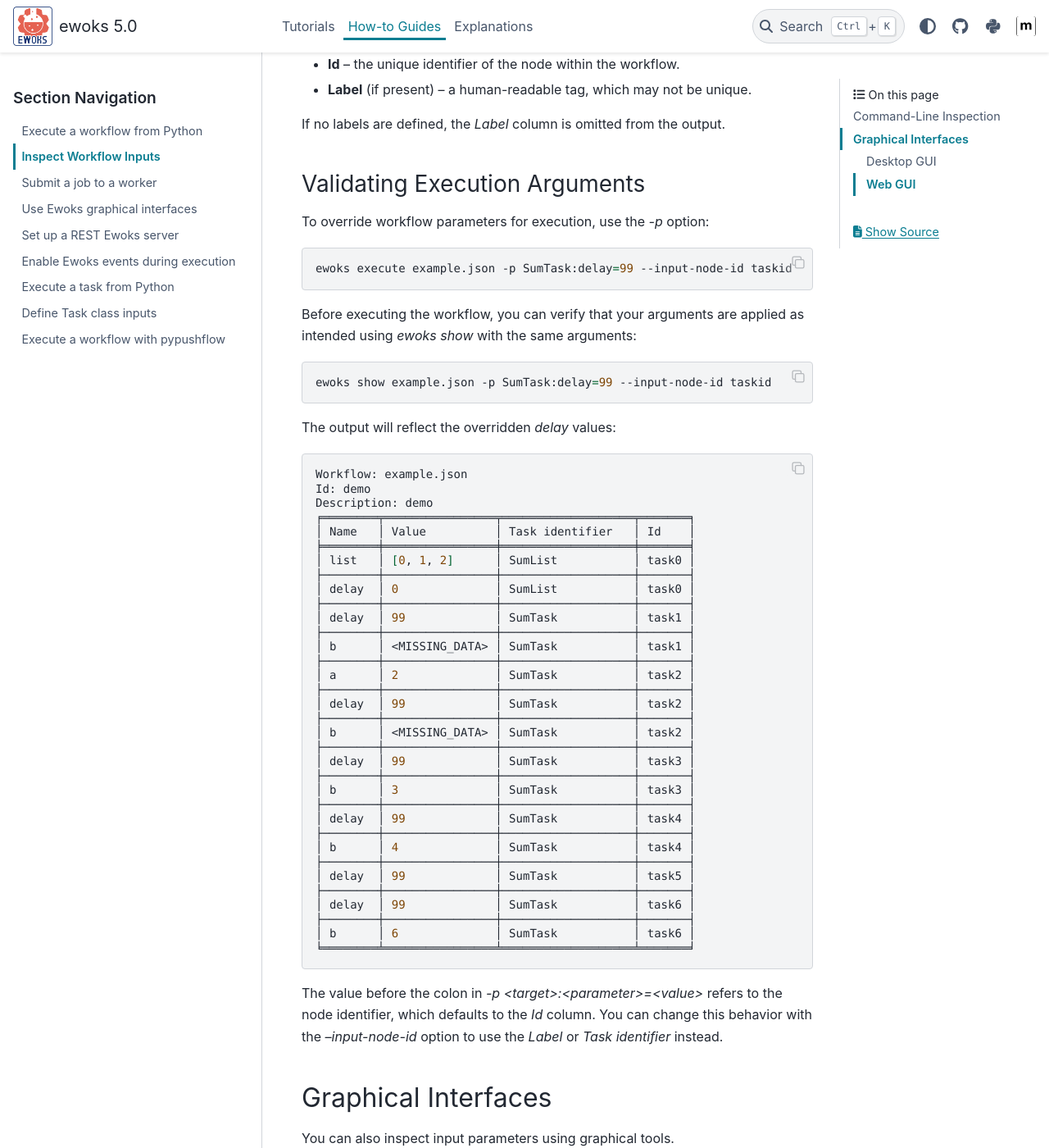
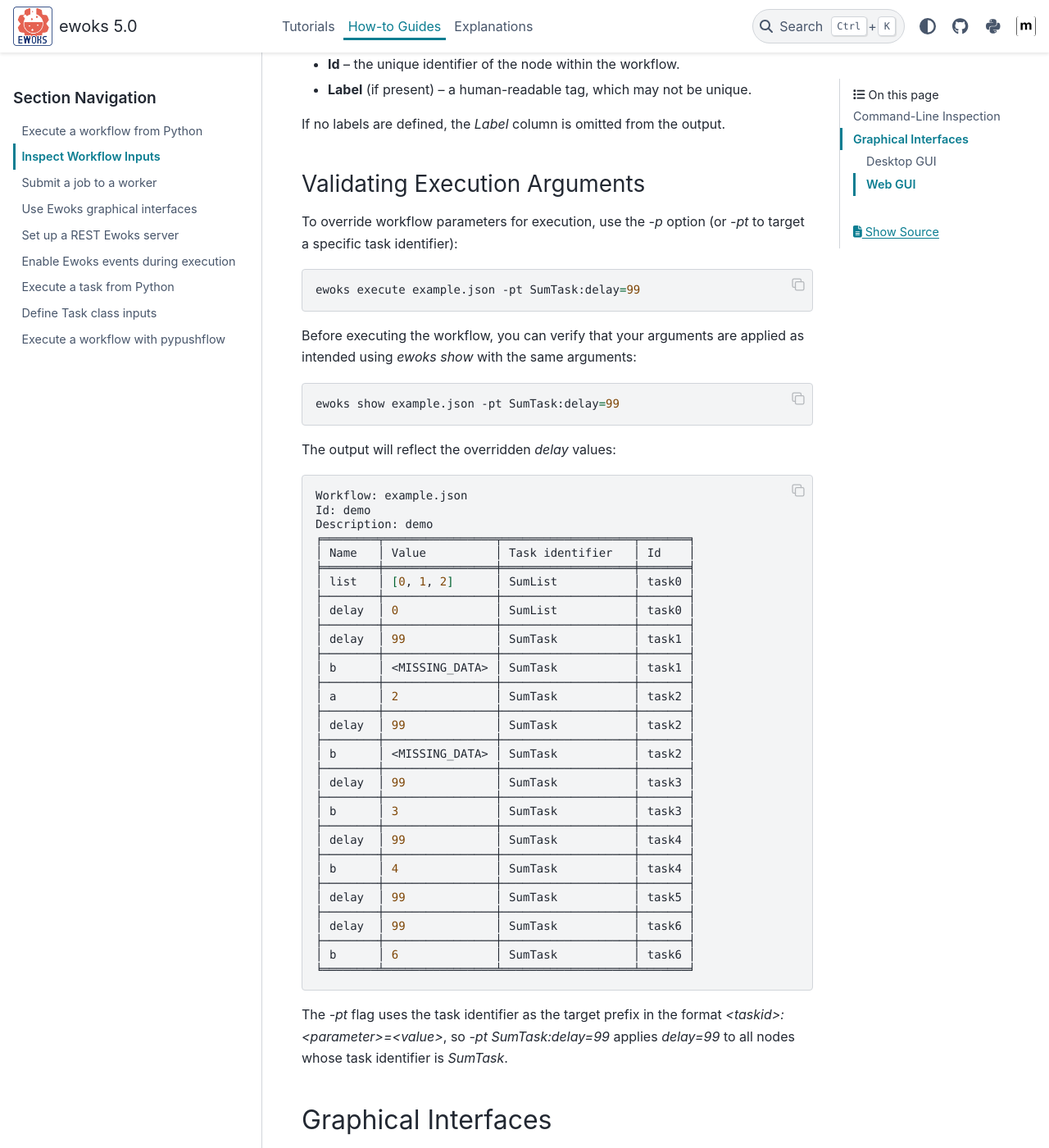
Before and after one commit to ewoks-kit/ewoks, a Sphinx documentation site: the page built from doc/howtoguides/inspect_workflows.rst, in a window 1280 px wide and 1400 px high, scrolled down 2197 px. Shown: the whole window at 82% size. Built offline with Sphinx 7.4.7 and the PyData theme 0.15.4, drawn with Linux system fonts in a browser that asks for light colours; pages that are not in the unit, such as notebooks, are missing from menus; some of the changed text lies outside the part shown.

Commit message:
fix: remove deprecated --inputs=all and --input-node-id from tests/docs

```diff
--- a/doc/howtoguides/inspect_workflows.rst
+++ b/doc/howtoguides/inspect_workflows.rst
@@ -112,17 +112,17 @@ If no labels are defined, the `Label` column is omitted from the output.
 Validating Execution Arguments
 ~~~~~~~~~~~~~~~~~~~~~~~~~~~~~~
 
-To override workflow parameters for execution, use the `-p` option:
+To override workflow parameters for execution, use the `-p` option (or `-pt` to target a specific task identifier):
 
 .. code-block:: bash
 
-    ewoks execute example.json -p SumTask:delay=99 --input-node-id taskid
+    ewoks execute example.json -pt SumTask:delay=99
 
 Before executing the workflow, you can verify that your arguments are applied as intended using `ewoks show` with the same arguments:
 
 .. code-block:: bash
 
-    ewoks show example.json -p SumTask:delay=99 --input-node-id taskid
+    ewoks show example.json -pt SumTask:delay=99
 
 The output will reflect the overridden `delay` values:
 
@@ -163,8 +163,7 @@ The output will reflect the overridden `delay` values:
     │ b      │ 6              │ SumTask           │ task6 │
     ╘════════╧════════════════╧═══════════════════╧═══════╛
 
-The value before the colon in `-p <target>:<parameter>=<value>` refers to the node identifier, which defaults to the `Id` column.
-You can change this behavior with the `--input-node-id` option to use the `Label` or `Task identifier` instead.
+The `-pt` flag uses the task identifier as the target prefix in the format `<taskid>:<parameter>=<value>`, so `-pt SumTask:delay=99` applies `delay=99` to all nodes whose task identifier is `SumTask`.
 
 Graphical Interfaces
 --------------------
@@ -178,7 +177,7 @@ To use the :ref:`desktop GUI <ewoks-canvas>` based on Orange:
 
 .. code-block:: bash
 
-    ewoks execute example.json --engine=orange -p SumTask:delay=99 --input-node-id taskid
+    ewoks execute example.json --engine=orange -pt SumTask:delay=99
 
 Then double-click on each node to inspect or edit parameters:
 
@@ -194,7 +193,7 @@ To inspect parameters via the :ref:`web interface <ewoksweb>`:
 
     .. code-block:: bash
 
-        ewoks convert example.json example_with_params.json --test -p SumTask:delay=99 --input-node-id taskid
+        ewoks convert example.json example_with_params.json --test -pt SumTask:delay=99
 
 2. Start the web server:
 
```
Also changed, not shown: 3 other files.
